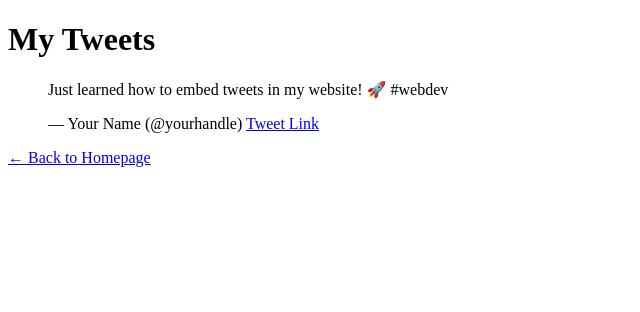
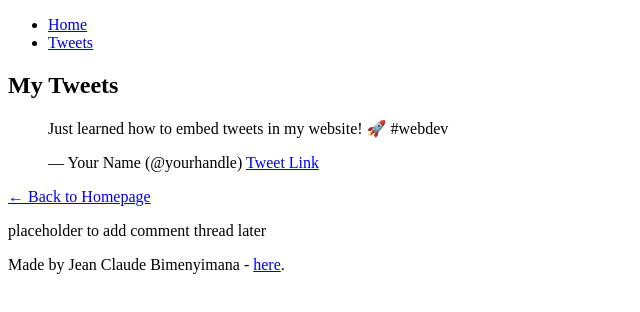
Before and after one commit to BJC-ENGINEER/My_First_Portfolio, a plain HTML site: page html_basic/tweets.html in a window 1280 px wide. Shown: the whole page, without its empty margins (0-640 px from the left). Drawn offline with Linux system fonts and the light colour scheme.

Commit message:
update index and tweets files

```diff
--- a/html_basic/tweets.html
+++ b/html_basic/tweets.html
@@ -5,8 +5,16 @@
 <title>My Tweets</title>
 </head>
 <body>
+<header>
+<ul>
+<li><a href="index.html">Home</a></li>
+<li><a href="tweets.html">Tweets</a></li>
+</ul>
+</header>
+
+<main>
+<article>
 <h1>My Tweets</h1>
-
 <!-- Embedded Tweet -->
 <blockquote class="twitter-tweet">
 <p lang="en" dir="ltr">
@@ -19,5 +27,14 @@ Just learned how to embed tweets in my website! 🚀 #webdev
 
 <!-- Link back to homepage -->
 <p><a href="index.html">← Back to Homepage</a></p>
+</article>
+<aside>
+<p>placeholder to add comment thread later</p>
+</aside>
+</main>
+
+<footer>
+<p>Made by Jean Claude Bimenyimana - <a href="https://x.com/bimenyimanaJe13/status/1920115952307327054" target="_blank">here</a>.</p>
+</footer>
 </body>
 </html>
```
Also changed, not shown: html_basic/index.html (+17 -2 lines).
